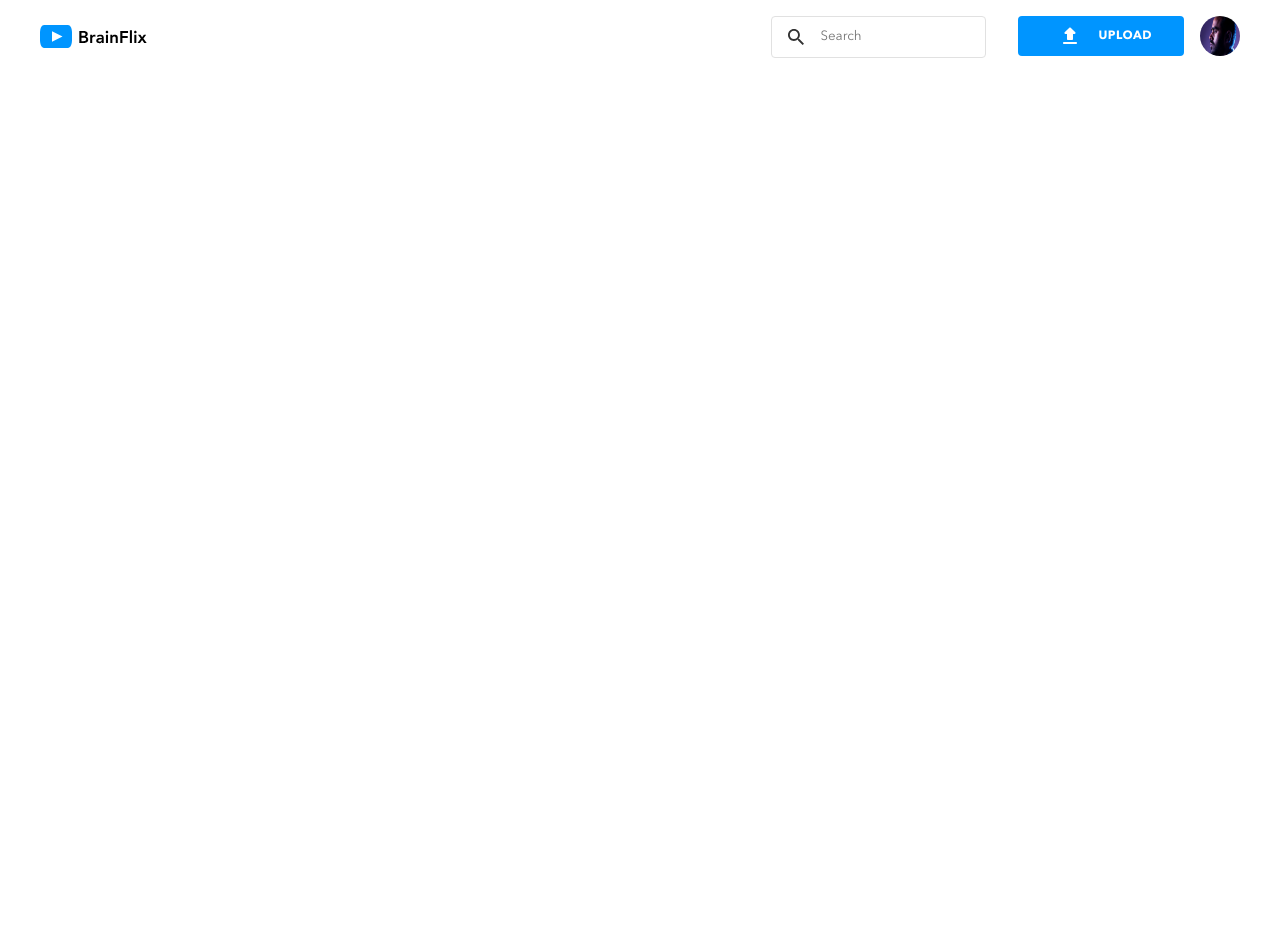
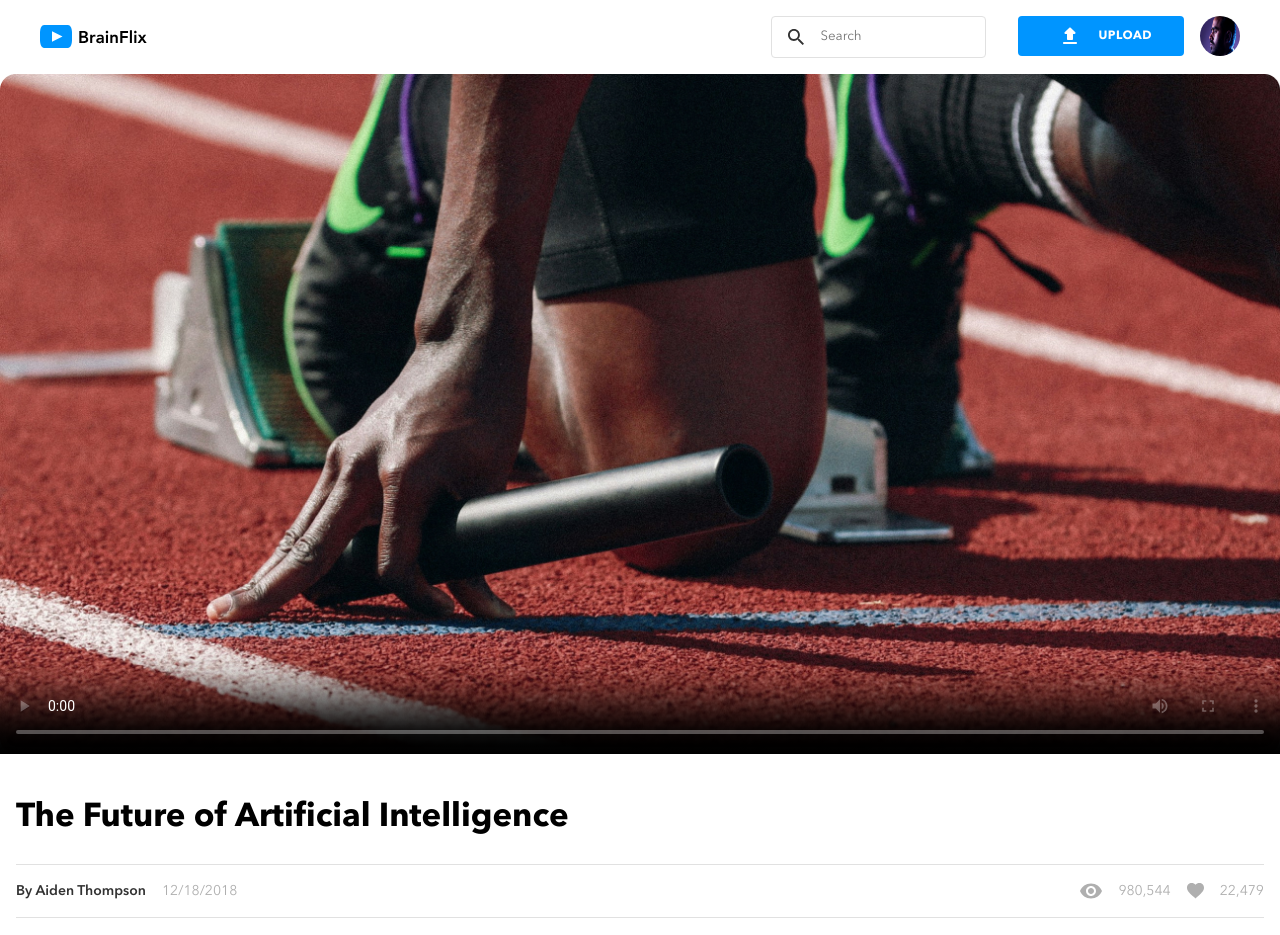
Before and after one commit to strawberrie68/michelle-wong-brainflix, a React (Vite) app: page / in a window 1280 px wide. Shown: the top 935 px of the page. Before the commit the page ends 800 px from the top, so only its background shows below. Built offline with nearby package versions, Linux system fonts and the light colour scheme.

Commit message:
create: video section

```diff
--- a/src/App.css
+++ b/src/App.css
@@ -20,44 +20,44 @@
 }
 
 h1 {
-  padding-top: 1.5rem;
-  padding-bottom: 1rem;
+  margin-top: 1.5rem;
+  margin-bottom: 1rem;
   font-weight: 700;
   line-height: 2rem;
   font-size: 1.5rem;
 }
 @media screen and (min-width: 47.9375rem) {
   h1 {
-    padding-top: 2.25rem;
-    padding-bottom: 1.5rem;
+    margin-top: 2.25rem;
+    margin-bottom: 1.5rem;
   }
 }
 
 h2 {
-  padding-top: 1.5rem;
-  padding-bottom: 1rem;
+  margin-top: 1.5rem;
+  margin-bottom: 1rem;
   font-weight: 700;
   line-height: 1.25rem;
   font-size: 0.75rem;
 }
 @media screen and (min-width: 47.9375rem) {
   h2 {
-    padding-top: 2.25rem;
-    padding-bottom: 1.5rem;
+    margin-top: 2.25rem;
+    margin-bottom: 1.5rem;
   }
 }
 
 h3 {
-  padding-top: 1.5rem;
-  padding-bottom: 1rem;
+  margin-top: 1.5rem;
+  margin-bottom: 1rem;
   font-weight: 700;
   line-height: 1.125rem;
   font-size: 0.8125rem;
 }
 @media screen and (min-width: 47.9375rem) {
   h3 {
-    padding-top: 2.25rem;
-    padding-bottom: 1.5rem;
+    margin-top: 2.25rem;
+    margin-bottom: 1.5rem;
   }
 }
 
@@ -76,8 +76,8 @@ body {
 
 @media (min-width: 47.9375rem) {
   h1 {
-    padding-top: 1.5rem;
-    padding-bottom: 1rem;
+    margin-top: 1.5rem;
+    margin-bottom: 1rem;
     font-weight: 700;
     line-height: 2.75rem;
     font-size: 2.0625rem;
@@ -85,14 +85,14 @@ body {
 }
 @media screen and (min-width: 47.9375rem) and (min-width: 47.9375rem) {
   h1 {
-    padding-top: 2.25rem;
-    padding-bottom: 1.5rem;
+    margin-top: 2.25rem;
+    margin-bottom: 1.5rem;
   }
 }
 @media (min-width: 47.9375rem) {
   h2 {
-    padding-top: 1.5rem;
-    padding-bottom: 1rem;
+    margin-top: 1.5rem;
+    margin-bottom: 1rem;
     font-weight: 700;
     line-height: 1.25rem;
     font-size: 0.875rem;
@@ -100,14 +100,14 @@ body {
 }
 @media screen and (min-width: 47.9375rem) and (min-width: 47.9375rem) {
   h2 {
-    padding-top: 2.25rem;
-    padding-bottom: 1.5rem;
+    margin-top: 2.25rem;
+    margin-bottom: 1.5rem;
   }
 }
 @media (min-width: 47.9375rem) {
   h3 {
-    padding-top: 1.5rem;
-    padding-bottom: 1rem;
+    margin-top: 1.5rem;
+    margin-bottom: 1rem;
     font-weight: 700;
     line-height: 1.375rem;
     font-size: 0.875rem;
@@ -115,8 +115,8 @@ body {
 }
 @media screen and (min-width: 47.9375rem) and (min-width: 47.9375rem) {
   h3 {
-    padding-top: 2.25rem;
-    padding-bottom: 1.5rem;
+    margin-top: 2.25rem;
+    margin-bottom: 1.5rem;
   }
 }
 @media (min-width: 47.9375rem) {
@@ -146,4 +146,56 @@ body {
   .input-border {
     min-height: 2.5rem;
   }
+}
+
+.video__player {
+  width: 100%;
+  border-radius: 0;
+}
+.video__description {
+  padding: 1rem 0;
+}
+.video__metadata {
+  border-bottom: 1px solid #e1e1e1;
+  border-top: 1px solid #e1e1e1;
+  display: flex;
+  justify-content: space-between;
+  padding: 1rem 0;
+  color: #afafaf;
+}
+.video__metadata--right {
+  width: 40%;
+  display: flex;
+  flex-direction: column;
+  gap: 1rem;
+}
+@media screen and (min-width: 47.9375rem) {
+  .video__metadata--right {
+    flex-direction: row;
+    width: auto;
+  }
+}
+.video__metadata--left {
+  width: 60%;
+  display: flex;
+  flex-direction: column;
+  gap: 1rem;
+}
+@media screen and (min-width: 47.9375rem) {
+  .video__metadata--left {
+    flex-direction: row;
+    width: auto;
+  }
+}
+.video__author .video__info {
+  color: #323232;
+  font-weight: 600;
+}
+.video__views {
+  display: flex;
+  gap: 1rem;
+}
+.video__likes {
+  display: flex;
+  gap: 1rem;
 }/*# sourceMappingURL=App.css.map */
--- a/src/App.jsx
+++ b/src/App.jsx
@@ -1,13 +1,57 @@
 import "./App.css";
 import Navbar from "../src/components/Navbar/Navbar.jsx";
+import videoThumbnail from "../src/assets/images/Upload-video-preview.jpg";
+import viewIcon from "./assets/icons/views.svg";
+import likeIcon from "./assets/icons/likes.svg";
 
 function App() {
   return (
-    <div className="section-wrapper">
-      <header>
+    <>
+      <header className="section-wrapper">
         <Navbar />
       </header>
-    </div>
+      <article className="video">
+        <video
+          controls
+          className="video__player"
+          poster={videoThumbnail}
+        ></video>
+        <div className="video__body section-wrapper">
+          <h1 className="video__title">
+            The Future of Artificial Intelligence
+          </h1>
+          <div className="video__metadata">
+            <div className="video__metadata--left">
+              <div className="video__author">
+                <p className="video__info">By Aiden Thompson</p>
+              </div>
+              <div className="video__date">
+                <p className="video__info">12/18/2018</p>
+              </div>
+            </div>
+            <div className="video__metadata--right">
+              <div className="video__views">
+                <img className="video__icon" src={viewIcon} alt="View icon" />
+                <p className="video__info">980,544</p>
+              </div>
+              <div className="video__likes">
+                <img className="video__icon" src={likeIcon} alt="like icon" />
+                <p className="video__info">22,479</p>
+              </div>
+            </div>
+          </div>
+          <p className="video__description">
+            Explore the cutting-edge developments and predictions for Artificial
+            Intelligence in the coming years. From revolutionary breakthroughs
+            in machine learning to the ethical considerations influencing AI
+            advancements, this exploration transcends the boundaries of mere
+            speculation. Join us on a journey that navigates the intricate
+            interplay between innovation,ethics and the ever-evolving tech
+            frontier
+          </p>
+        </div>
+      </article>
+    </>
   );
 }
 
--- a/src/App.scss
+++ b/src/App.scss
@@ -2,3 +2,54 @@
 @use "./styles/partials/mixins" as *;
 @use "./styles/partials/variables" as *;
 @use "./styles/partials/typography" as *;
+
+.video {
+  &__player {
+    width: 100%;
+    border-radius: 0;
+  }
+  &__description {
+    padding: 1rem 0;
+  }
+  &__metadata {
+    @include border-position($position: bottom);
+    @include border-position($position: top);
+    display: flex;
+    justify-content: space-between;
+    padding: 1rem 0;
+    color: $primary-gray;
+    &--right {
+      width: 40%;
+      display: flex;
+      flex-direction: column;
+      gap: 1rem;
+      @include tablet {
+        flex-direction: row;
+        width: auto;
+      }
+    }
+    &--left {
+      width: 60%;
+      display: flex;
+      flex-direction: column;
+      gap: 1rem;
+      @include tablet {
+        flex-direction: row;
+        width: auto;
+      }
+    }
+  }
+  &__author &__info {
+    color: $primary-dark;
+    font-weight: 600;
+  }
+
+  &__views {
+    display: flex;
+    gap: 1rem;
+  }
+  &__likes {
+    display: flex;
+    gap: 1rem;
+  }
+}
--- a/src/components/SearchBar/Search.css
+++ b/src/components/SearchBar/Search.css
@@ -20,44 +20,44 @@
 }
 
 h1 {
-  padding-top: 1.5rem;
-  padding-bottom: 1rem;
+  margin-top: 1.5rem;
+  margin-bottom: 1rem;
   font-weight: 700;
   line-height: 2rem;
   font-size: 1.5rem;
 }
 @media screen and (min-width: 47.9375rem) {
   h1 {
-    padding-top: 2.25rem;
-    padding-bottom: 1.5rem;
+    margin-top: 2.25rem;
+    margin-bottom: 1.5rem;
   }
 }
 
 h2 {
-  padding-top: 1.5rem;
-  padding-bottom: 1rem;
+  margin-top: 1.5rem;
+  margin-bottom: 1rem;
   font-weight: 700;
   line-height: 1.25rem;
   font-size: 0.75rem;
 }
 @media screen and (min-width: 47.9375rem) {
   h2 {
-    padding-top: 2.25rem;
-    padding-bottom: 1.5rem;
+    margin-top: 2.25rem;
+    margin-bottom: 1.5rem;
   }
 }
 
 h3 {
-  padding-top: 1.5rem;
-  padding-bottom: 1rem;
+  margin-top: 1.5rem;
+  margin-bottom: 1rem;
   font-weight: 700;
   line-height: 1.125rem;
   font-size: 0.8125rem;
 }
 @media screen and (min-width: 47.9375rem) {
   h3 {
-    padding-top: 2.25rem;
-    padding-bottom: 1.5rem;
+    margin-top: 2.25rem;
+    margin-bottom: 1.5rem;
   }
 }
 
@@ -76,8 +76,8 @@ body {
 
 @media (min-width: 47.9375rem) {
   h1 {
-    padding-top: 1.5rem;
-    padding-bottom: 1rem;
+    margin-top: 1.5rem;
+    margin-bottom: 1rem;
     font-weight: 700;
     line-height: 2.75rem;
     font-size: 2.0625rem;
@@ -85,14 +85,14 @@ body {
 }
 @media screen and (min-width: 47.9375rem) and (min-width: 47.9375rem) {
   h1 {
-    padding-top: 2.25rem;
-    padding-bottom: 1.5rem;
+    margin-top: 2.25rem;
+    margin-bottom: 1.5rem;
   }
 }
 @media (min-width: 47.9375rem) {
   h2 {
-    padding-top: 1.5rem;
-    padding-bottom: 1rem;
+    margin-top: 1.5rem;
+    margin-bottom: 1rem;
     font-weight: 700;
     line-height: 1.25rem;
     font-size: 0.875rem;
@@ -100,14 +100,14 @@ body {
 }
 @media screen and (min-width: 47.9375rem) and (min-width: 47.9375rem) {
   h2 {
-    padding-top: 2.25rem;
-    padding-bottom: 1.5rem;
+    margin-top: 2.25rem;
+    margin-bottom: 1.5rem;
   }
 }
 @media (min-width: 47.9375rem) {
   h3 {
-    padding-top: 1.5rem;
-    padding-bottom: 1rem;
+    margin-top: 1.5rem;
+    margin-bottom: 1rem;
     font-weight: 700;
     line-height: 1.375rem;
     font-size: 0.875rem;
@@ -115,8 +115,8 @@ body {
 }
 @media screen and (min-width: 47.9375rem) and (min-width: 47.9375rem) {
   h3 {
-    padding-top: 2.25rem;
-    padding-bottom: 1.5rem;
+    margin-top: 2.25rem;
+    margin-bottom: 1.5rem;
   }
 }
 @media (min-width: 47.9375rem) {
--- a/src/components/SearchBar/SearchBar.css
+++ b/src/components/SearchBar/SearchBar.css
@@ -20,44 +20,44 @@
 }
 
 h1 {
-  padding-top: 1.5rem;
-  padding-bottom: 1rem;
+  margin-top: 1.5rem;
+  margin-bottom: 1rem;
   font-weight: 700;
   line-height: 2rem;
   font-size: 1.5rem;
 }
 @media screen and (min-width: 47.9375rem) {
   h1 {
-    padding-top: 2.25rem;
-    padding-bottom: 1.5rem;
+    margin-top: 2.25rem;
+    margin-bottom: 1.5rem;
   }
 }
 
 h2 {
-  padding-top: 1.5rem;
-  padding-bottom: 1rem;
+  margin-top: 1.5rem;
+  margin-bottom: 1rem;
   font-weight: 700;
   line-height: 1.25rem;
   font-size: 0.75rem;
 }
 @media screen and (min-width: 47.9375rem) {
   h2 {
-    padding-top: 2.25rem;
-    padding-bottom: 1.5rem;
+    margin-top: 2.25rem;
+    margin-bottom: 1.5rem;
   }
 }
 
 h3 {
-  padding-top: 1.5rem;
-  padding-bottom: 1rem;
+  margin-top: 1.5rem;
+  margin-bottom: 1rem;
   font-weight: 700;
   line-height: 1.125rem;
   font-size: 0.8125rem;
 }
 @media screen and (min-width: 47.9375rem) {
   h3 {
-    padding-top: 2.25rem;
-    padding-bottom: 1.5rem;
+    margin-top: 2.25rem;
+    margin-bottom: 1.5rem;
   }
 }
 
@@ -76,8 +76,8 @@ body {
 
 @media (min-width: 47.9375rem) {
   h1 {
-    padding-top: 1.5rem;
-    padding-bottom: 1rem;
+    margin-top: 1.5rem;
+    margin-bottom: 1rem;
     font-weight: 700;
     line-height: 2.75rem;
     font-size: 2.0625rem;
@@ -85,14 +85,14 @@ body {
 }
 @media screen and (min-width: 47.9375rem) and (min-width: 47.9375rem) {
   h1 {
-    padding-top: 2.25rem;
-    padding-bottom: 1.5rem;
+    margin-top: 2.25rem;
+    margin-bottom: 1.5rem;
   }
 }
 @media (min-width: 47.9375rem) {
   h2 {
-    padding-top: 1.5rem;
-    padding-bottom: 1rem;
+    margin-top: 1.5rem;
+    margin-bottom: 1rem;
     font-weight: 700;
     line-height: 1.25rem;
     font-size: 0.875rem;
@@ -100,14 +100,14 @@ body {
 }
 @media screen and (min-width: 47.9375rem) and (min-width: 47.9375rem) {
   h2 {
-    padding-top: 2.25rem;
-    padding-bottom: 1.5rem;
+    margin-top: 2.25rem;
+    margin-bottom: 1.5rem;
   }
 }
 @media (min-width: 47.9375rem) {
   h3 {
-    padding-top: 1.5rem;
-    padding-bottom: 1rem;
+    margin-top: 1.5rem;
+    margin-bottom: 1rem;
     font-weight: 700;
     line-height: 1.375rem;
     font-size: 0.875rem;
@@ -115,8 +115,8 @@ body {
 }
 @media screen and (min-width: 47.9375rem) and (min-width: 47.9375rem) {
   h3 {
-    padding-top: 2.25rem;
-    padding-bottom: 1.5rem;
+    margin-top: 2.25rem;
+    margin-bottom: 1.5rem;
   }
 }
 @media (min-width: 47.9375rem) {
--- a/src/styles/partials/_mixins.scss
+++ b/src/styles/partials/_mixins.scss
@@ -38,11 +38,15 @@
 }
 
 @mixin headingPadding {
-  padding-top: 1.5rem;
-  padding-bottom: 1rem;
+  margin-top: 1.5rem;
+  margin-bottom: 1rem;
 
   @include tablet {
-    padding-top: 2.25rem;
-    padding-bottom: 1.5rem;
+    margin-top: 2.25rem;
+    margin-bottom: 1.5rem;
   }
 }
+
+@mixin border-position($position) {
+  border-#{$position}: 1px solid $secondary-gray;
+}
```
